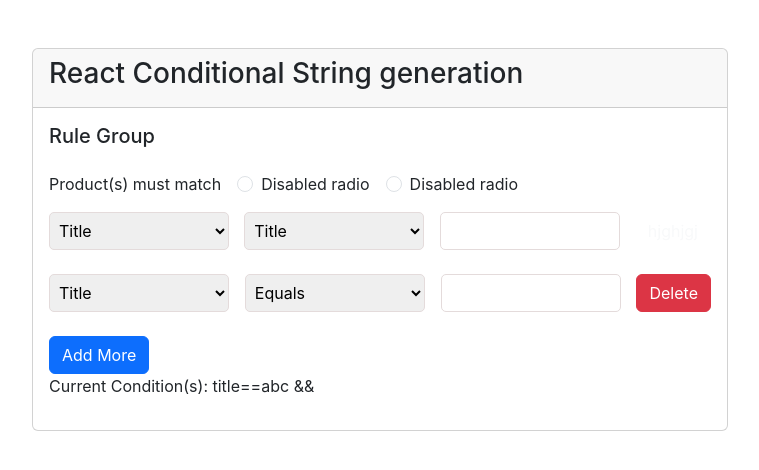
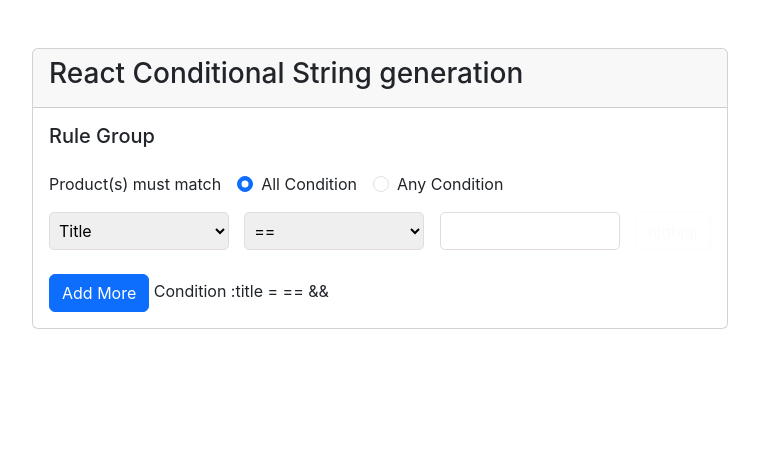
Before and after one commit to Rita-cedcoss/String_Generation, a React (Create React App) app: page / in a window 1280 px wide. Shown: the top 470 px of the page, without its empty margins (260-1019 px from the left). Built offline with nearby package versions, Linux system fonts and the light colour scheme.

Commit message:
string generation task is completed

```diff
--- a/src/string_generation/StringGeneration.tsx
+++ b/src/string_generation/StringGeneration.tsx
@@ -1,6 +1,72 @@
-import React from "react";
-
+import React, { useRef, useState } from "react";
 const StringGeneration = () => {
+  let keysValue = {
+    Title: "String",
+    Quantity: "number",
+    price: "number",
+    Brand: "string",
+  };
+  let stringCondition = {
+    equals: "==",
+    "not-equals": "!=",
+    contain: "%LIKE%",
+    "not-contain": "!%LIKE%",
+  };
+  let intConditions = {
+    equals: "==",
+    "not-equals": "!=",
+    "Less-Than-equals": "<=",
+    "Greater-than-equals": " >= ",
+  };
+  const [condition, setCondition] = useState<any>(stringCondition);
+  const [arr, setArr] = useState<any>([
+    { content: "title", condition: "==", quantity: "" },
+  ]);
+  const [selCondition, setConditions] = useState<any>("&&");
+  const selectRef1 = useRef<HTMLSelectElement>(null);
+  const inpRef = useRef<any>([]);
+  let x = "";
+  const radioSelect = (e: React.ChangeEvent<HTMLInputElement>) => {
+    if (e.target.value == "All Condition") {
+      console.log("fdsg");
+      setConditions("&&");
+    } else {
+      setConditions("||");
+    }
+  };
+  const selectHandler = (e: any, i: number) => {
+    arr[i].content = e.target.value;
+    setArr([...arr]);
+    if (e.target.value == "Title" || e.target.value == "Brand") {
+      setCondition(stringCondition);
+    } else {
+      setCondition(intConditions);
+    }
+  };
+  const conditionHandler = (e: any, i: number) => {
+    arr[i].condition = e.target.value;
+    setArr([...arr]);
+  };
+  const inpHandler = (e: any, i: any) => {
+    console.log(e.target.value);
+    arr[i].quantity = e.target.value;
+    setArr([...arr]);
+  };
+  const addRow = () => {
+    console.log(arr[arr.length - 1].quantity);
+    if (arr[arr.length - 1].quantity == "") {
+      alert("Please fill the field");
+    } else {
+      arr.push({ content: "title", condition: "==", quantity: "" });
+      setArr([...arr]);
+    }
+  };
+  const deleteRow = (i: number) => {
+    console.log(i);
+    arr.splice(i, 1);
+    setArr([...arr]);
+  };
+  console.log(arr);
   return (
     <div className="container p-5 ">
       <div className="col-8 m-auto">
@@ -14,55 +80,86 @@ const StringGeneration = () => {
               <p className="me-3">Product(s) must match</p>
               <div className="form-check">
                 <input
+                  onChange={radioSelect}
+                  className="form-check-input"
+                  defaultChecked
+                  type="radio"
+                  name="Condition"
+                  value="All Condition"
+                />
+                <label className="form-check-label me-3">All Condition</label>
+              </div>
+              <div className="form-check">
+                <input
+                  onChange={radioSelect}
                   className="form-check-input"
                   type="radio"
                   name="Condition"
+                  value="Any Condition"
                 />
-                <label className="form-check-label me-3">Disabled radio</label>
-              </div>
-              <div className="form-check">
-                <input
-                  className="form-check-input"
-                  type="radio"
-                  name="Condition"
-                />
-                <label className="form-check-label">Disabled radio</label>
+                <label className="form-check-label">Any Condition</label>
               </div>
             </div>
-            <div className=" m-auto mb-4 d-flex justify-content-between">
-              <select className="inp">
-                <option>Title</option>
-                <option>Quantity</option>
-                <option>Price</option>
-                <option>Brand</option>
-              </select>
-              <select className="inp">
-                <option>Title</option>
-                <option>Quantity</option>
-                <option>Price</option>
-                <option>Brand</option>
-              </select>
-              <input className="inp" />
-              <button className="btn text-light">hjghjgj</button>
-            </div>
-            <div className=" m-auto mb-4 d-flex justify-content-between">
-              <select className="inp">
-                <option>Title</option>
-                <option>Quantity</option>
-                <option>Price</option>
-                <option>Brand</option>
-              </select>
-              <select className="inp">
-                <option>Equals</option>
-                <option>Not Equals</option>
-                <option>Contain </option>
-                <option>Not Contain</option>
-              </select>
-              <input className="inp" />
-              <button className="btn btn-danger">Delete</button>
-            </div>
-            <button className="btn btn-primary">Add More</button>
-             <p>Current Condition(s): title==abc && </p>
+            {arr.map((item: any, i: number) => {
+              return (
+                <>
+                  <div
+                    key={item.toString() + i}
+                    className=" m-auto mb-4 d-flex justify-content-between"
+                  >
+                    <select
+                      className="inp"
+                      onChange={(e) => selectHandler(e, i)}
+                      ref={selectRef1}
+                      value={item.content}
+                    >
+                      {Object.keys(keysValue).map((item) => {
+                        return <option value={item}>{item}</option>;
+                      })}
+                    </select>
+                    <select
+                      className="inp"
+                      onChange={(e) => conditionHandler(e, i)}
+                      value={item.condition}
+                    >
+                      {Object.values(condition).map((item: any) => {
+                        return <option>{item}</option>;
+                      })}
+                    </select>
+                    <input
+                      type="text"
+                      className="inp"
+                      value={item.quantity}
+                      onChange={(e) => inpHandler(e, i)}
+                    />
+                    {i !== 0 ? (
+                      <button
+                        className="btn btn-danger "
+                        onClick={() => deleteRow(i)}
+                      >
+                        Delete
+                      </button>
+                    ) : (
+                      <button className="btn text-light" disabled>
+                        hjghjgj
+                      </button>
+                    )}
+                  </div>
+                </>
+              );
+            })}
+            <button className="btn btn-primary" onClick={addRow}>
+              Add More
+            </button>
+            <span> Condition :</span>
+            {arr.map((item: any) => {
+              return (
+                <span>
+                  {item.content} = {item.condition} {item.quantity}{" "}
+                  {selCondition}{" "}
+                </span>
+              );
+            })}
           </div>
         </div>
       </div>
```
